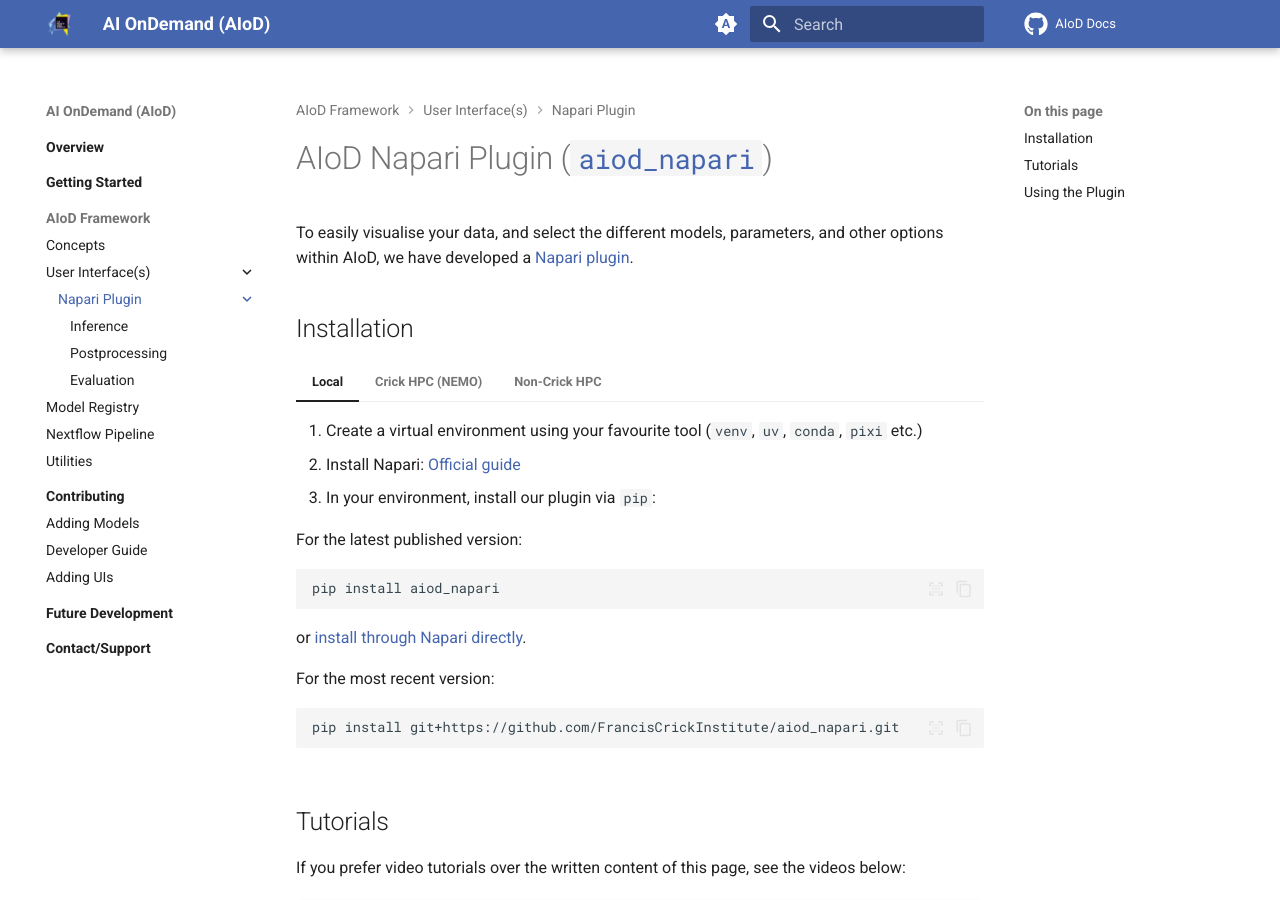
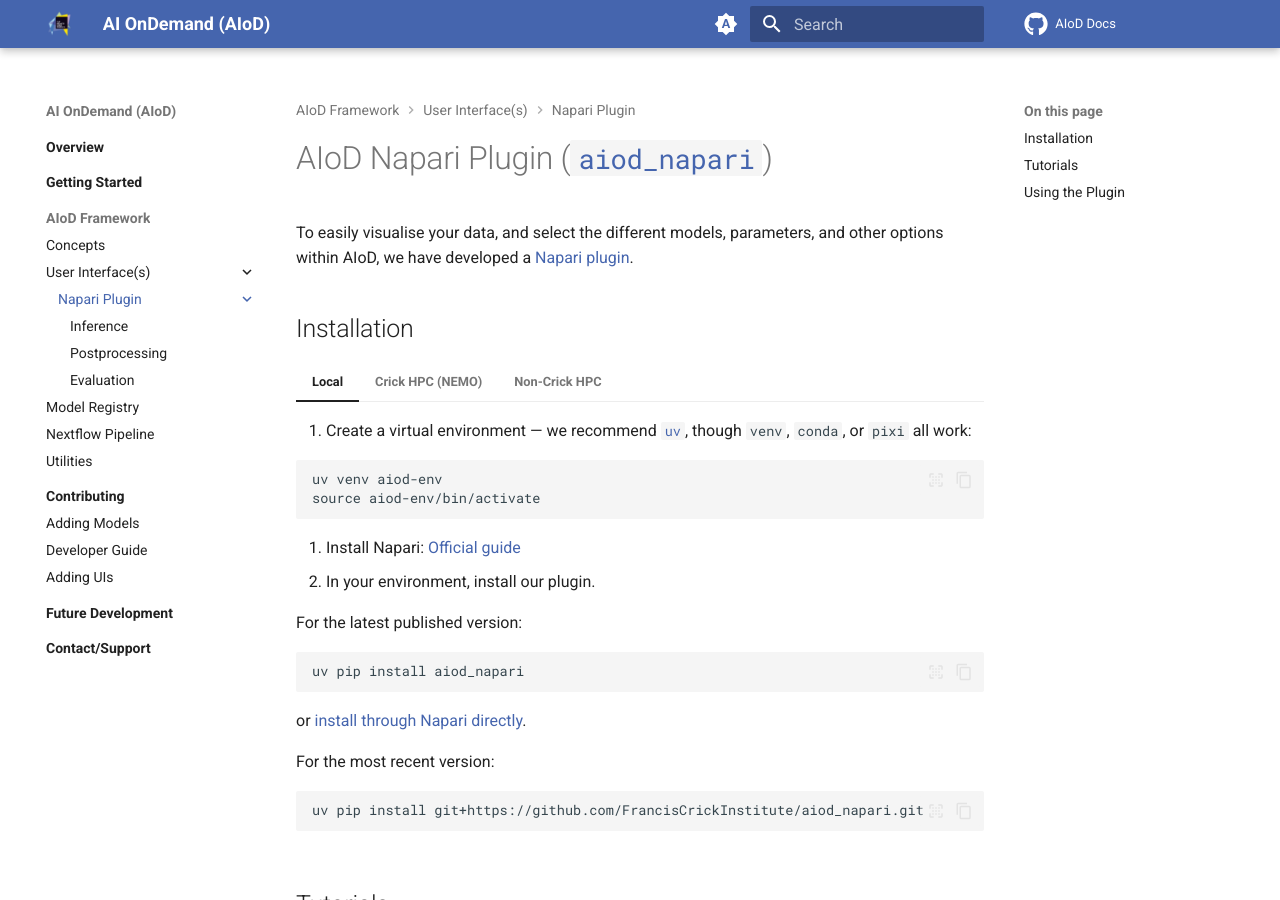
Before and after one commit to FrancisCrickInstitute/aiod_docs, an MkDocs documentation site: the page built from docs/sections/front_ends/napari_plugin/index.md, in a window 1280 px wide and 900 px high. Built offline with MkDocs 1.6.1 and Material for MkDocs 9.7.7, drawn with Linux system fonts in a browser that asks for light colours; comment, search, counter and statistics services are not loaded.

Commit message:
Switch install instructions to uv

````diff
--- a/docs/sections/front_ends/napari_plugin/index.md
+++ b/docs/sections/front_ends/napari_plugin/index.md
@@ -6,21 +6,27 @@
 
 === "Local"
 
-    1. Create a virtual environment using your favourite tool (`venv`, `uv`, `conda`, `pixi` etc.)
+    1. Create a virtual environment — we recommend [`uv`](https://docs.astral.sh/uv/getting-started/installation/), though `venv`, `conda`, or `pixi` all work:
+
+    ```
+    uv venv aiod-env
+    source aiod-env/bin/activate
+    ```
+
     2. Install Napari: [Official guide](https://napari.org/stable/tutorials/fundamentals/installation.html)
-    3. In your environment, install our plugin via `pip`:
+    3. In your environment, install our plugin.
 
     For the latest published version:
 
     ```
-    pip install aiod_napari
+    uv pip install aiod_napari
     ```
 
     or [install through Napari directly](https://napari.org/dev/plugins/start_using_plugins/finding_and_installing_plugins.html).
 
     For the most recent version:
     ```
-    pip install git+https://github.com/FrancisCrickInstitute/aiod_napari.git
+    uv pip install git+https://github.com/FrancisCrickInstitute/aiod_napari.git
     ```
 
 === "Crick HPC (NEMO)"
````
Also changed, not shown: docs/sections/utilities/index.md (+1 -1 lines).
